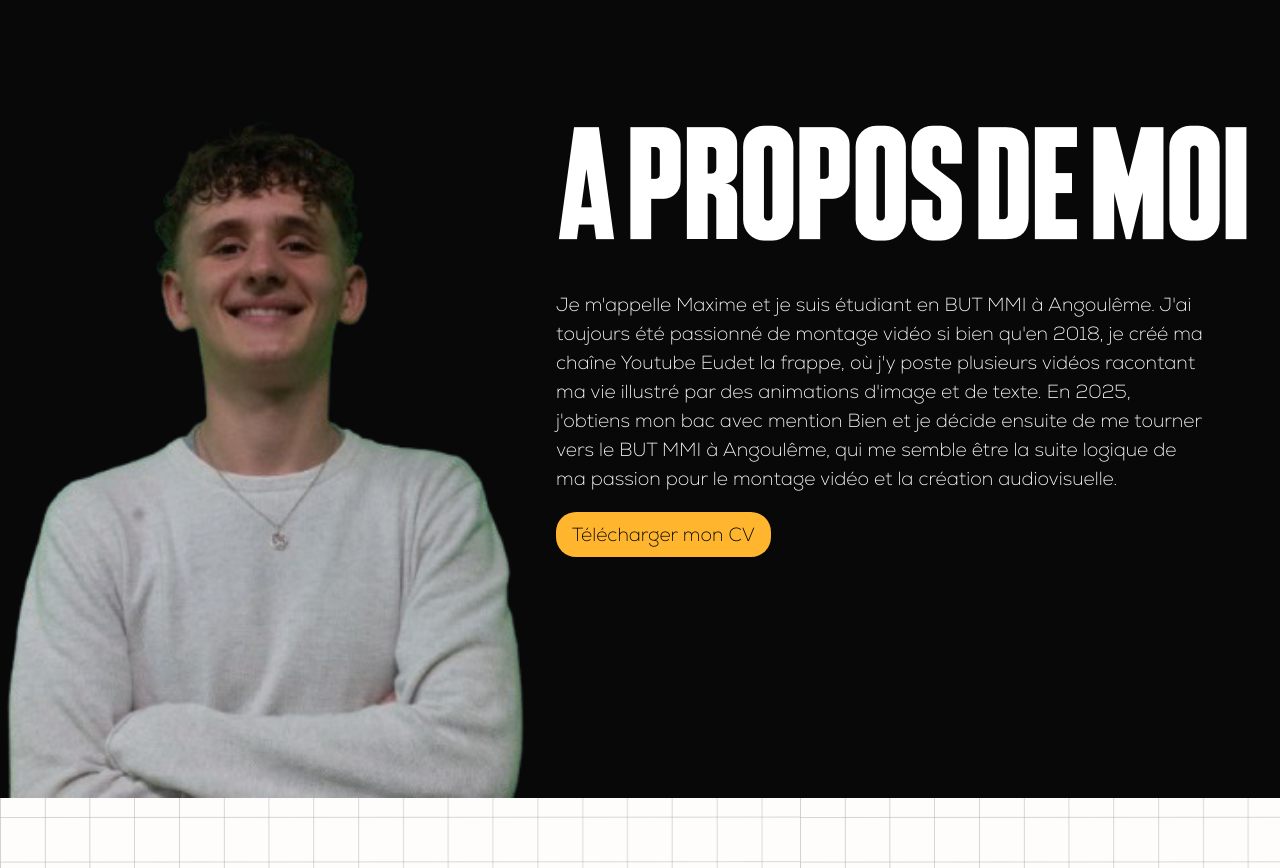
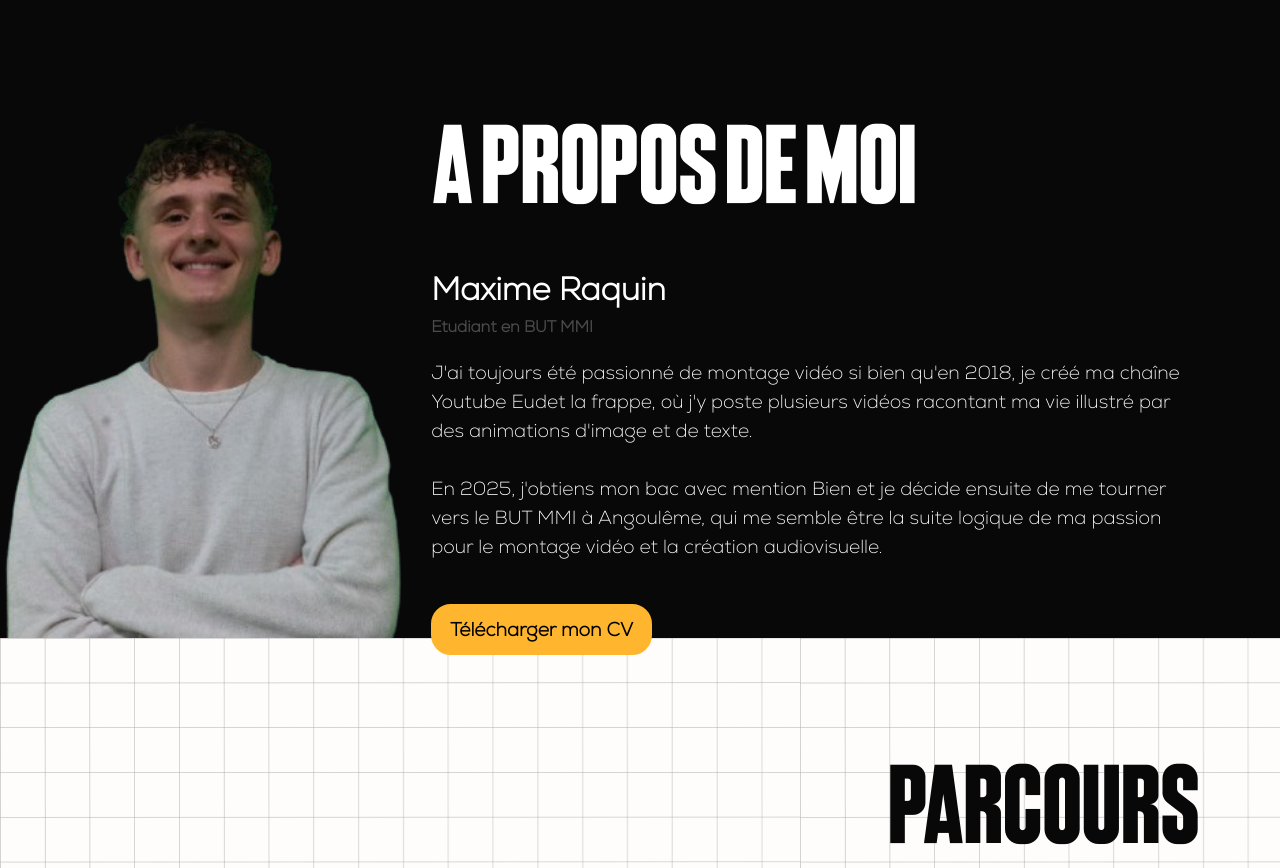
Before and after one commit to maraquin/portfolio, a website built with Vite: page index.html in a window 1280 px wide. Shown: the part 802-1670 px from the top of the page. Built offline with nearby package versions, Linux system fonts and the light colour scheme; files whose address does not match are found by name.

Commit message:
changement à propos

```diff
--- a/assets/css/style.css
+++ b/assets/css/style.css
@@ -32,10 +32,10 @@ body {
     width: 100%;
 }
 
-.contenu h1 {
+.contenu h2 {
     margin: 0px;
     font-family: 'Highrise';
-    font-size: 10rem;
+    font-size: 7rem;
     color: #080808;
 }
 
@@ -122,10 +122,24 @@ nav a {
     background-color: #080808;
     color: white;
     display: flex;
+    height: 80vh;
 }
 
-#apropos h1{
+#apropos h2{
     color: white;
+}
+
+#apropos h3 {
+    font-weight: bold;
+    font-size: 4vh;
+    margin-top: 5vh;
+    margin-bottom: 0;
+}
+
+#apropos h5 {
+    font-size: 2vh;
+    margin: 0;
+    color: #4b4b4b;
 }
 
 
@@ -139,7 +153,6 @@ nav a {
     height: 100%;
 }
 
-
 #apropos div p {
     width: 90%;
 }
@@ -149,17 +162,34 @@ nav a {
     border-radius: 20px;
     color: rgb(0, 0, 0);
     background-color: rgb(255, 182, 46);
+    border: solid rgb(255, 182, 46);
     display: inline-block;
     width: fit-content;
     padding: 1vh 2vh;
+    font-weight: 600;
+    margin-top: 3vh;
+    transition: background-color 0.25s ease, transform 0.25s ease, box-shadow 0.25s ease;
 }
+
+.cv:hover {
+    background-color: white;
+    border: solid rgb(255, 182, 46);
+    color: rgb(255, 182, 46);
+    box-shadow: 0px 5px 10px rgba(255, 182, 46, 0.322);
+    transform: translateY(-2px);
+}
+
+.cv:active {
+    transform: translateY(0);
+    box-shadow: none;
+  }
 
 
 
 
 /* section parcours */
 
-#parcours h1 {
+#parcours h2 {
     display: flex;
     justify-content: end;
     margin-right: 10vh;
@@ -227,7 +257,7 @@ nav a {
     margin: 0vh 2vw;
 }
 
-#competences h1 {
+#competences h2 {
     font-size: 8rem;
 }
 
@@ -375,7 +405,7 @@ nav a {
     justify-content: center;
 }
 
-#contact h1 {
+#contact h2 {
     color: white;
 }
 
--- a/index.html
+++ b/index.html
@@ -31,13 +31,14 @@
         <section id="apropos">
                 <img src="/assets/img/pdp-wbg-r.png" alt="photo de profil">
                 <div>
-                    <h1>A PROPOS DE MOI</h1>
-                    <p>Je m'appelle Maxime et je suis étudiant en
-                        BUT MMI à Angoulême. J'ai toujours été
+                    <h2>A PROPOS DE MOI</h2>
+                    <h3>Maxime Raquin</h3>
+                    <h5>Etudiant en BUT MMI</h5>
+                    <p>J'ai toujours été
                         passionné de montage vidéo si bien qu'en 2018,
                         je créé ma chaîne Youtube Eudet la frappe,
                         où j'y poste plusieurs vidéos racontant ma vie
-                        illustré par des animations d'image et de texte.
+                        illustré par des animations d'image et de texte. <br><br>
                         En 2025, j'obtiens mon bac avec mention Bien et
                         je décide ensuite de me tourner vers le BUT MMI
                         à Angoulême, qui me semble être la suite logique
@@ -52,7 +53,7 @@
         <!-- section parcours -->
 
         <section id="parcours">
-            <h1>PARCOURS</h1>
+            <h2>PARCOURS</h2>
             <div>
                 <ul>
                     <li>
@@ -73,7 +74,7 @@
 
         <section id="competences">
             <div class="left-competences">
-                <h1>COMPETENCES</h1>
+                <h2>COMPETENCES</h2>
                 <ul>
                     <li>Design graphique</li>
                     <li>Montage vidéo</li>
@@ -81,7 +82,7 @@
                 </ul>
             </div>
             <div class="right-competences">
-                <h1>LOGICIELS</h1>
+                <h2>LOGICIELS</h2>
                 <ul>
                     <li>Davinci Resolve</li>
                     <li>Premiere Pro</li>
@@ -97,7 +98,7 @@
         <!-- section projets -->
 
         <section id="projets">
-            <h1>PROJETS</h1>
+            <h2>PROJETS</h2>
             <div>
                 <ul>
                     <li data-accName="Item 1">
@@ -125,7 +126,7 @@
                 <h3>Maxime Raquin</h3>
             </div>
             <div class="formulaire">
-                <h1>CONTACT</h1>
+                <h2>CONTACT</h2>
                 <form action="/ma-page-de-traitement" method="post">
                     <ul>
                       <li>
```
Also changed, not shown: assets/img/arrow-down-to-line.svg (added).
